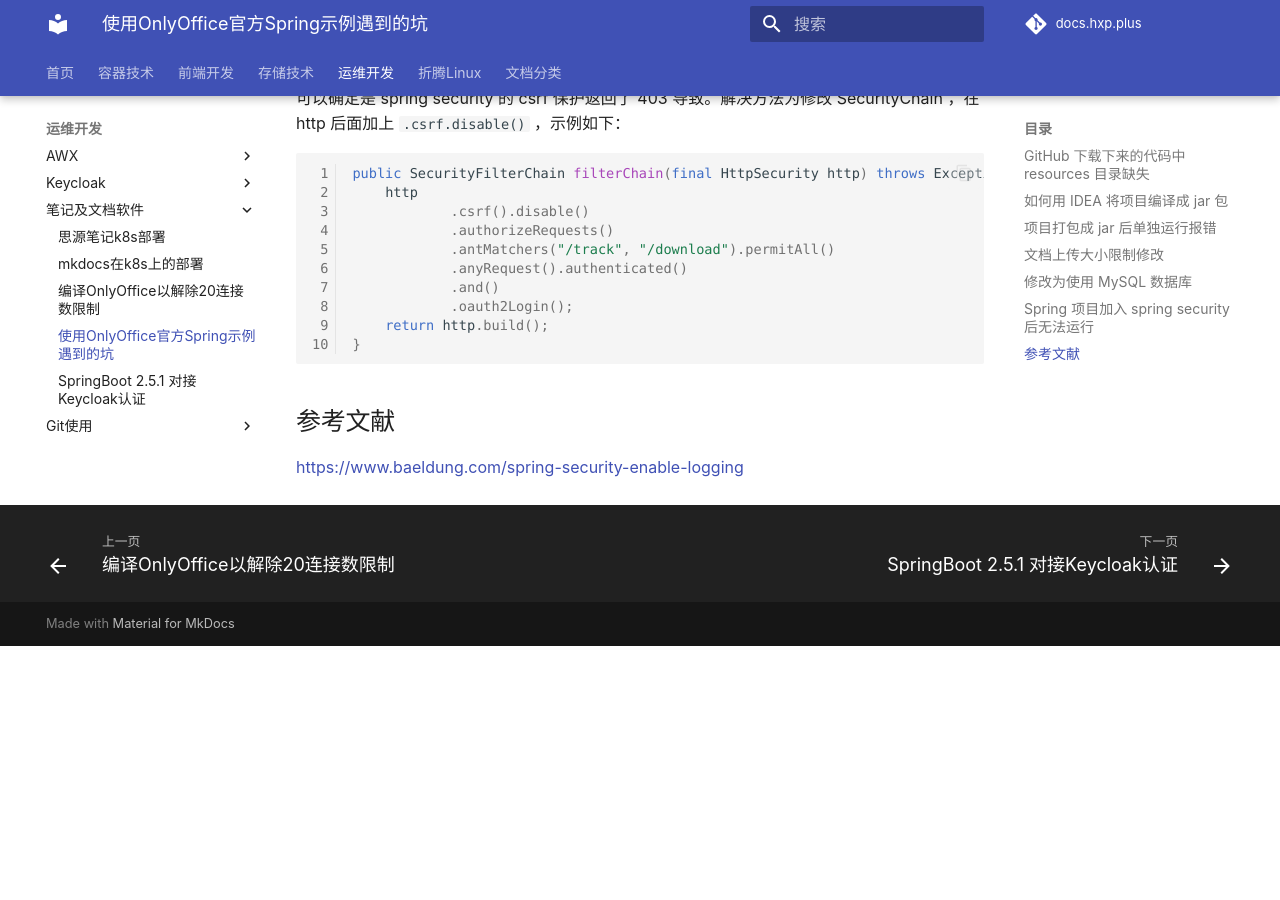
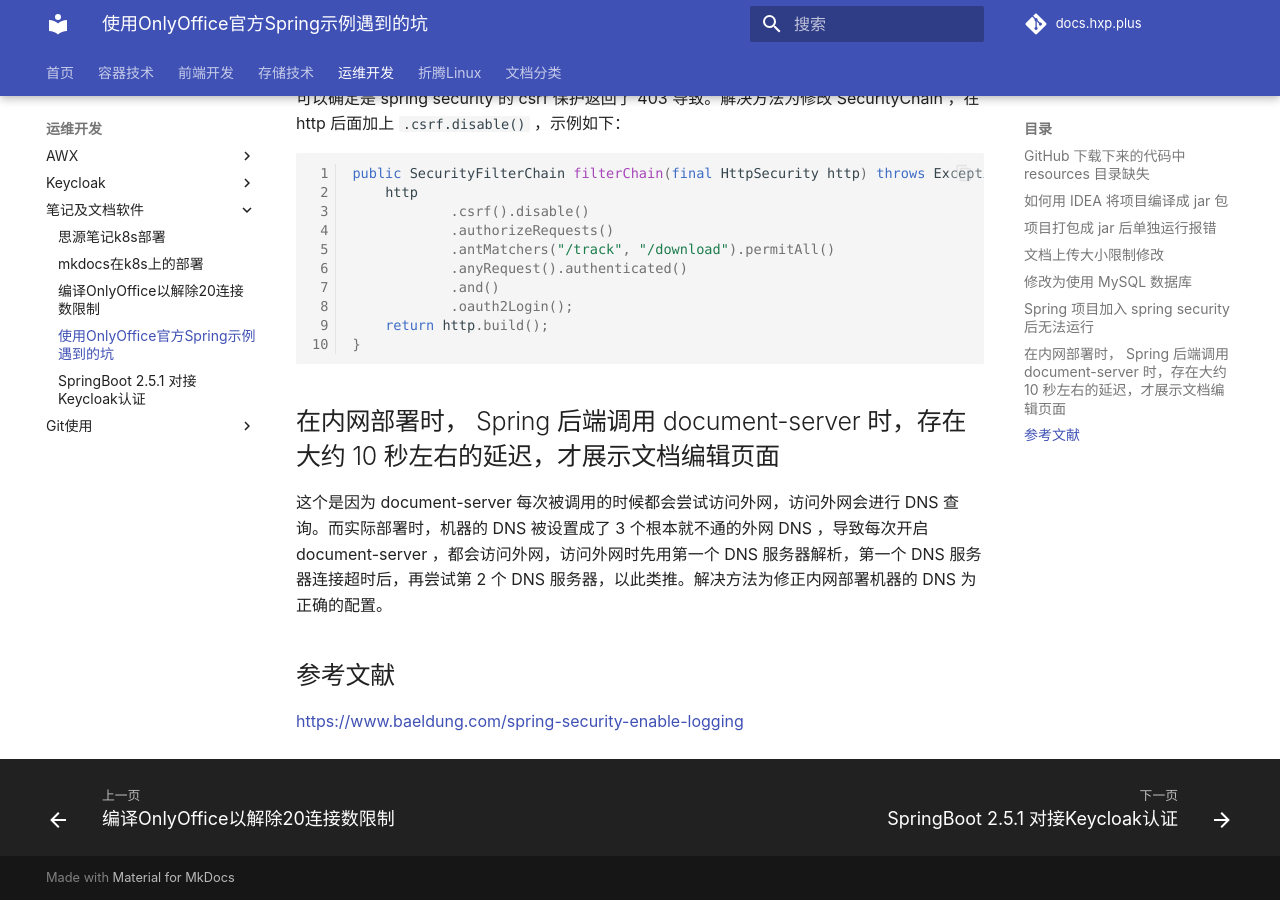
Before and after one commit to hxp-plus/docs.hxp.plus, an MkDocs documentation site: the page built from docs/运维开发/笔记及文档软件/使用OnlyOffice官方Spring示例遇到的坑.md, in a window 1280 px wide and 900 px high, scrolled down 3763 px. Built offline with MkDocs 1.6.1 and Material for MkDocs 9.7.7, drawn with Linux system fonts in a browser that asks for light colours; plug-ins that fetch from the network failed and are left out; comment, search, counter and statistics services are not loaded; before the commit the page ends 4409 px from its top, so only the background shows below that.

Commit message:
更新OnlyOffice部署时遇到的坑

````diff
--- a/docs/运维开发/笔记及文档软件/使用OnlyOffice官方Spring示例遇到的坑.md
+++ b/docs/运维开发/笔记及文档软件/使用OnlyOffice官方Spring示例遇到的坑.md
@@ -147,6 +147,10 @@
 }
 ```
 
+## 在内网部署时， Spring 后端调用 document-server 时，存在大约 10 秒左右的延迟，才展示文档编辑页面
+
+这个是因为 document-server 每次被调用的时候都会尝试访问外网，访问外网会进行 DNS 查询。而实际部署时，机器的 DNS 被设置成了 3 个根本就不通的外网 DNS ，导致每次开启 document-server ，都会访问外网，访问外网时先用第一个 DNS 服务器解析，第一个 DNS 服务器连接超时后，再尝试第 2 个 DNS 服务器，以此类推。解决方法为修正内网部署机器的 DNS 为正确的配置。
+
 ## 参考文献
 
 https://www.baeldung.com/spring-security-enable-logging
````
